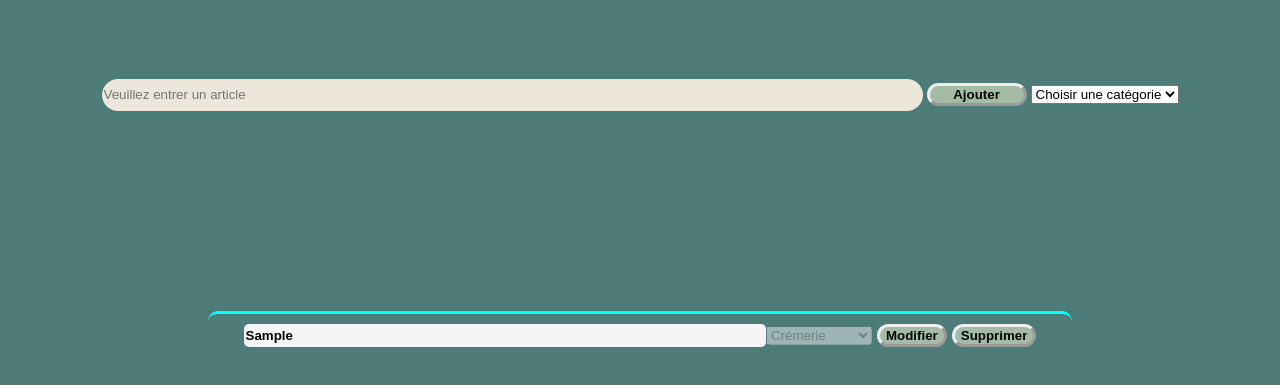
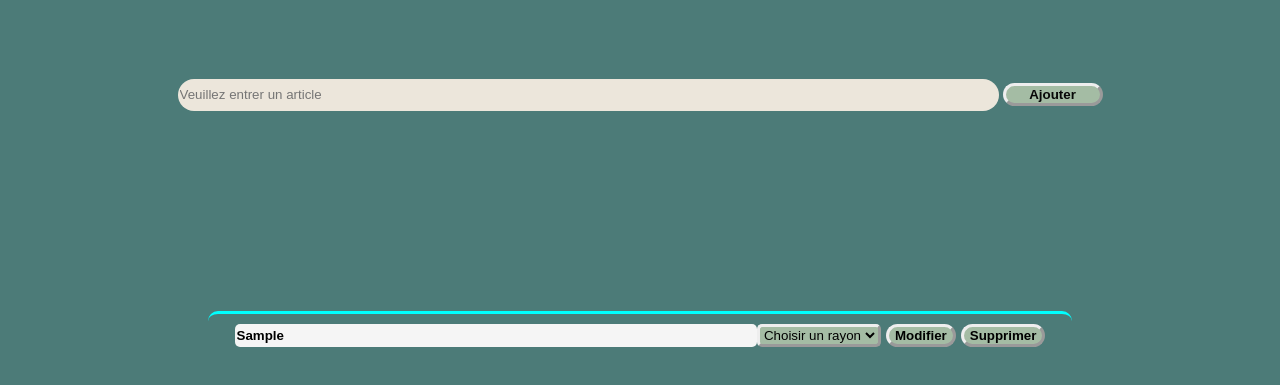
Before and after one commit to Miracuchi/Grocery-List, a plain HTML site: page index.html in a window 1280 px wide. Both pictures are taken after typing "Sample" into the empty fields and a click on the input "Ajouter". Shown: the part 61-446 px from the top of the page. Drawn offline with Linux system fonts and the light colour scheme.

Commit message:
Dernière modification non conforme à la consigne

```diff
--- a/index.html
+++ b/index.html
@@ -12,10 +12,10 @@
 
     <h1>Liste de course</h1>
     <form id="allImput">
-        <input type="text" name="liste" id="saisie" required="required" minlength="1" size="100" placeholder="Veuillez entrer un article">
-        <input type="button" name="add" id="add" value="Ajouter">
-        <select name="product" id="categorie" value="option">
-           <option>Choisir une catégorie</option>
+        <input type="text" name="liste" id="saisie" size="100" placeholder="Veuillez entrer un article" required>
+        <input type="submit" name="add" id="add" value="Ajouter">
+        <!--<select name="product" id="categorie" value="option">
+           <!--<option>Choisir une catégorie</option>-->
             <!--<option>Crémerie</option>-->
             <!--<option>Boucherie</option>-->
             <!--<option>Poissonerie</option>-->
@@ -28,7 +28,7 @@
             <!--<option>Epicerie salée</option>-->
             <!--<option>Rayon Frais</option>-->
 
-        </select>
+
     </form>
 
     <form id="liste">
--- a/index.js
+++ b/index.js
@@ -3,21 +3,25 @@ const add = document.querySelector("#add");
 const liste = document.querySelector("#liste");
 const categorie = document.querySelector("#categorie")
 saisie.focus()
+add.addEventListener("click", addTodo)
+saisie.required = true;
 
-add.addEventListener("click", addTodo)
-
-let rayon = ["Crémerie", "Boucherie", "Poissonerie", "Desserts", "Fruits", "Légumes", "Surgelés", "Boissons", "Boulangerie", "Epicerie salée", "Rayon frais"]
+let rayon = ["Choisir un rayon", "Crémerie", "Boucherie", "Poissonerie", "Desserts", "Fruits", "Légumes", "Surgelés", "Boissons", "Boulangerie", "Epicerie salée", "Rayon frais"]
 
  //CODE QUI CREE LES OPTIONS DANS LE TOUT PREMIER INPUT PRES DE LA BARRE DE SAISIE GRACE A L'ARRAY CI-DESSUS
-rayon.forEach(function addRayon (item) {
-    let option = document.createElement("option")
-    option.text = item;
-    option.value = item;
-    categorie.appendChild(option)
-});
+//rayon.forEach(function addRayon (item) {
+  //  let option = document.createElement("option")
+  //  option.text = item;
+  //  option.value = item;
+  //  categorie.appendChild(option)
+//});
 
 function addTodo(event){
+    saisie.required = true;
+
+
     event.preventDefault();
+    event.stopPropagation();
     console.log("Hello")
     const todoDiv = document.createElement("div");
 
@@ -37,15 +41,14 @@ function addTodo(event){
                     option.text = item;
                     option.value = item;
                     selectArea.appendChild(option)
-            selectArea.disabled = true
+                       selectArea.disabled = false;
+                       selectArea.id = "choose"
                 });
                 todoDiv.appendChild(selectArea)
 
 
 
-                //let category = categorie;
-                //category.disabled = true
-            //todoDiv.appendChild(category)
+
 
 
 
@@ -82,7 +85,7 @@ function addTodo(event){
         if(editArea.disabled === true){
         editArea.disabled = false;
         //category.disabled = false
-        selectArea.disabled = false;
+        ;
 
         editArea.focus();
         editButton.id = "save";
@@ -97,7 +100,7 @@ function addTodo(event){
                 editButton.innerText = "Modifier"
                 editArea.disabled = true
                 //category.disabled = true
-                selectArea.disabled = true
+
                 }
 
             });
--- a/style.css
+++ b/style.css
@@ -95,6 +95,18 @@ h1, #allImput
     border-radius: 5px;
 }
 
+#choose
+{
+    background-color: rgb(164, 188, 164);
+    border: none;
+    border-radius: 5px;
+    border: outset;
+}
+
+#choose:disabled
+{
+    opacity: 100%;
+}
 
 
 #change, #delete, #save
```
Also changed, not shown: test.js (deleted). Lines whose indentation alone changed are shown as unchanged.
